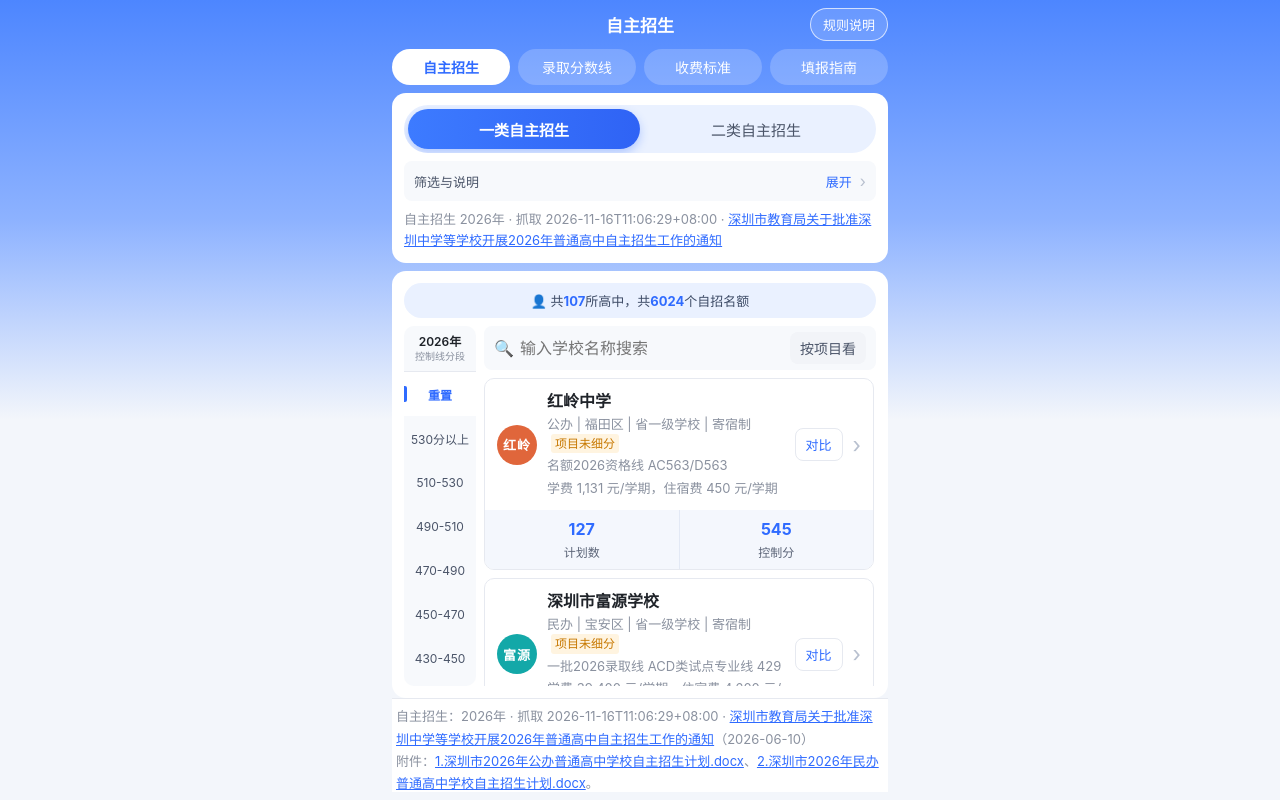
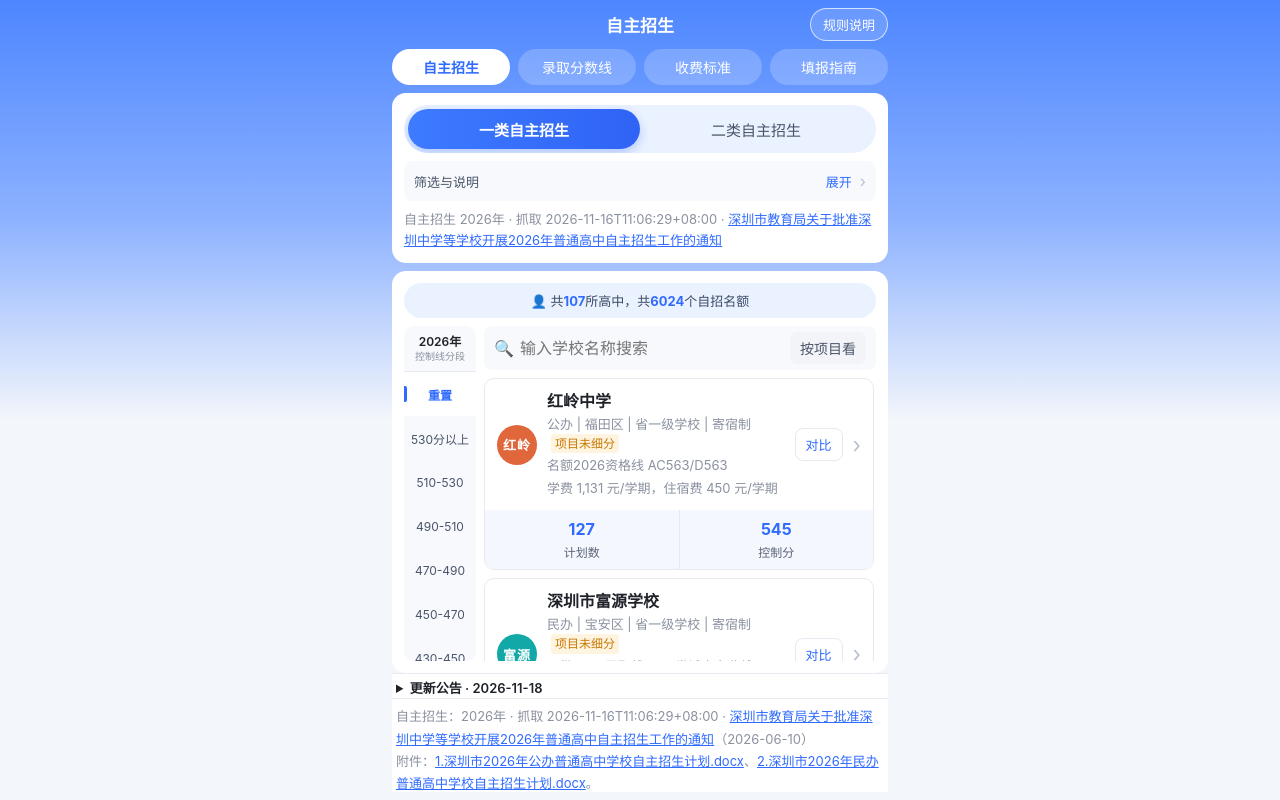
Before and after one commit to wushuangui/zhongkao-school-selector, a plain HTML site: page self-recruitment/index.html in a window 1280 px wide. Drawn offline with Linux system fonts and the light colour scheme.

Commit message:
V1-P0-05 静态「更新公告」区块（替代订阅推送）

```diff
--- a/self-recruitment/css/style.css
+++ b/self-recruitment/css/style.css
@@ -30,10 +30,19 @@ input, select { font-family: inherit; }
   height: 100vh; height: 100dvh; display: flex; flex-direction: column; overflow: hidden;
   padding-bottom: calc(8px + var(--safe-bottom));
 }
+.app.fixed > .changelog,
 .app.fixed > footer {
-  display: block; flex: none; max-height: 7.2em; overflow: auto;
-  padding: 6px 4px 4px; border-top: 1px solid var(--line); background: #fff;
+  display: block; flex: none; background: #fff;
 }
+.app.fixed > .changelog { border-top: 1px solid var(--line); padding: 4px 4px 0; }
+.app.fixed > footer {
+  max-height: 7.2em; overflow: auto;
+  padding: 6px 4px 4px; border-top: 1px solid var(--line);
+}
+.changelog { font-size: 13px; color: var(--sub); line-height: 1.6; }
+.changelog summary { cursor: pointer; color: var(--text); font-weight: 600; }
+.changelog ul { margin: 4px 0 4px 1.1em; }
+.changelog p { margin: 0 0 6px; }
 .app.fixed #view-zzzs:not([hidden]),
 .app.fixed #view-scores:not([hidden]),
 .app.fixed #view-fee:not([hidden]),
--- /dev/null
+++ b/self-recruitment/data/changelog-data.js
@@ -0,0 +1,20 @@
+/* 与 data/changelog.json 内容一致，供页面同步加载，避免运行时请求。 */
+window.CHANGELOG_DATA = {
+  "releasedAt": "2026-11-18",
+  "tag": "",
+  "entries": [
+    {
+      "kind": "校名",
+      "text": "校名以本次随包数据为准。若有修正，在下一次静态发版写入本公告，不单独推送。"
+    },
+    {
+      "kind": "分数线",
+      "text": "自主招生与录取分数线随本次发版更新。具体抓取时间与来源仍见页脚。"
+    },
+    {
+      "kind": "节点日期",
+      "text": "2026 届关键节点见「填报指南」时间轴；日期变更只通过发版更新本公告。"
+    }
+  ],
+  "howToUpdate": "如何获取更新：关注公众号或家长社群通知；或重新打开本站的 GitHub Pages / Cloudflare Pages；也可向转发单文件的人索取新的 HTML。本站不提供 App 内订阅、登录或消息推送。"
+};
--- a/self-recruitment/index.html
+++ b/self-recruitment/index.html
@@ -178,6 +178,7 @@
     </div>
   </div>
 
+  <div id="changelog" class="changelog"></div>
   <footer id="footer"></footer>
   <div id="compareDock" class="compare-dock" hidden></div>
 </div>
@@ -195,7 +196,9 @@
 <script src="data/zzzs-data.js"></script>
 <script src="data/scores-data.js"></script>
 <script src="data/timeline-data.js"></script>
+<script src="data/changelog-data.js"></script>
 <script src="js/app.js"></script>
+<script src="js/changelog.js"></script>
 <script src="js/timeline.js"></script>
 <script src="js/rules-data.js"></script>
 <script src="js/guide.js"></script>
--- /dev/null
+++ b/self-recruitment/js/changelog.js
@@ -0,0 +1,29 @@
+(function () {
+  function escapeHtml(s) {
+    return String(s == null ? '' : s).replace(/[&<>"']/g, c => ({
+      '&': '&amp;', '<': '&lt;', '>': '&gt;', '"': '&quot;', "'": '&#39;'
+    }[c]));
+  }
+
+  function renderChangelog() {
+    const box = document.getElementById('changelog');
+    if (!box) return;
+    const data = window.CHANGELOG_DATA;
+    if (!data || !data.releasedAt) {
+      box.innerHTML = '';
+      return;
+    }
+    const entries = Array.isArray(data.entries) ? data.entries : [];
+    const items = entries.map(entry =>
+      '<li><b>' + escapeHtml(entry.kind) + '</b> ' + escapeHtml(entry.text) + '</li>'
+    ).join('');
+    box.innerHTML =
+      '<details>' +
+      '<summary>更新公告 · ' + escapeHtml(data.releasedAt) + '</summary>' +
+      '<ul>' + items + '</ul>' +
+      '<p>' + escapeHtml(data.howToUpdate || '') + '</p>' +
+      '</details>';
+  }
+
+  renderChangelog();
+})();
```
Also changed, not shown: self-recruitment/data/changelog.json (added, +19 -0 lines), 5 other files.
